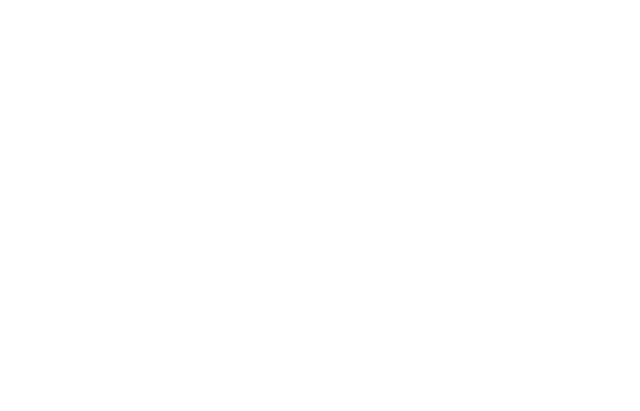
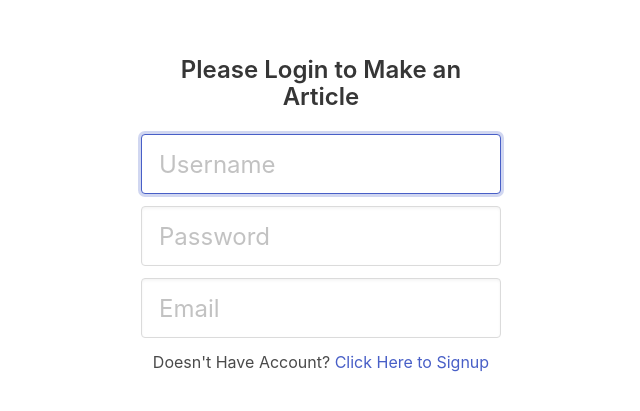
Before and after one commit to nukmansalim/sleepy-fox, a React (Create React App) app in the folder frontend/: page /login in a window 1280 px wide. Before the commit this address had no page. Shown: the part 185-596 px from the top of the page, without its empty margins (319-959 px from the left). Built offline with nearby package versions, Linux system fonts and the light colour scheme.

Commit message:
Making Login Page

```diff
--- a/frontend/src/App.js
+++ b/frontend/src/App.js
@@ -1,6 +1,7 @@
 import LandingPage from "./pages/LandingPage";
 import { Routes, Route } from "react-router-dom";
 import AddArticle from "./pages/AddArticlePage";
+import LoginPage from "./pages/LoginPage";
 import ArticleDetails from "./pages/ArticleDetails";
 function App() {
   return (
@@ -11,6 +12,7 @@
           <Route path="add" element={<AddArticle />} />
           <Route path=":id" element={<ArticleDetails />} />
         </Route>
+        <Route path="/login" element={<LoginPage />} />
       </Routes>
     </div>
   );
--- /dev/null
+++ b/frontend/src/components/FormControl.jsx
@@ -0,0 +1,25 @@
+import React from 'react'
+
+function FormControl() {
+    return (
+        <form>
+            <div class="field">
+                <div class="control">
+                    <input class="input is-large" type="Text" placeholder="Username" autofocus="" />
+                </div>
+            </div>
+            <div class="field">
+                <div class="control">
+                    <input class="input is-large" type="password" placeholder="Password" />
+                </div>
+            </div>
+            <div class="field">
+                <div class="control">
+                    <input class="input is-large" type="email" placeholder="Email" />
+                </div>
+            </div>
+        </form>
+    )
+}
+
+export default FormControl
--- a/frontend/src/components/TheNavbar.jsx
+++ b/frontend/src/components/TheNavbar.jsx
@@ -28,8 +28,8 @@
             <div id='navbarBasicExample' className={`navbar-menu ${isActive ? 'is-active' : ''}`}>
                 <div className='navbar-end'>
                     <div className='navbar-item'>
-                        <Link>
-                            <a href='/' className={` ${isActive ? 'navbar-item' : 'button is-info mr-1'}`}>
+                        <Link to="/login">
+                            <a className={` ${isActive ? 'navbar-item' : 'button is-info mr-1'}`}>
                                 Login
                             </a>
                         </Link>
--- /dev/null
+++ b/frontend/src/pages/LoginPage.jsx
@@ -0,0 +1,22 @@
+import React from 'react'
+import { Link } from 'react-router-dom'
+import FormControl from '../components/FormControl'
+function LoginPage() {
+    return (
+        <div className="hero is-fullheight">
+
+            <div className='hero-body'>
+                <div className='container has-text-centered'>
+                    <div className='column is-4 is-offset-4'>
+                        <h3 className='title is-size-4 mb-5'>Please Login to Make an Article</h3>
+                        <FormControl />
+                        <p className='mt-3'>Doesn't Have Account? <Link> Click Here to Signup </Link>
+                        </p>
+                    </div>
+                </div>
+            </div>
+        </div>
+    )
+}
+
+export default LoginPage
```
